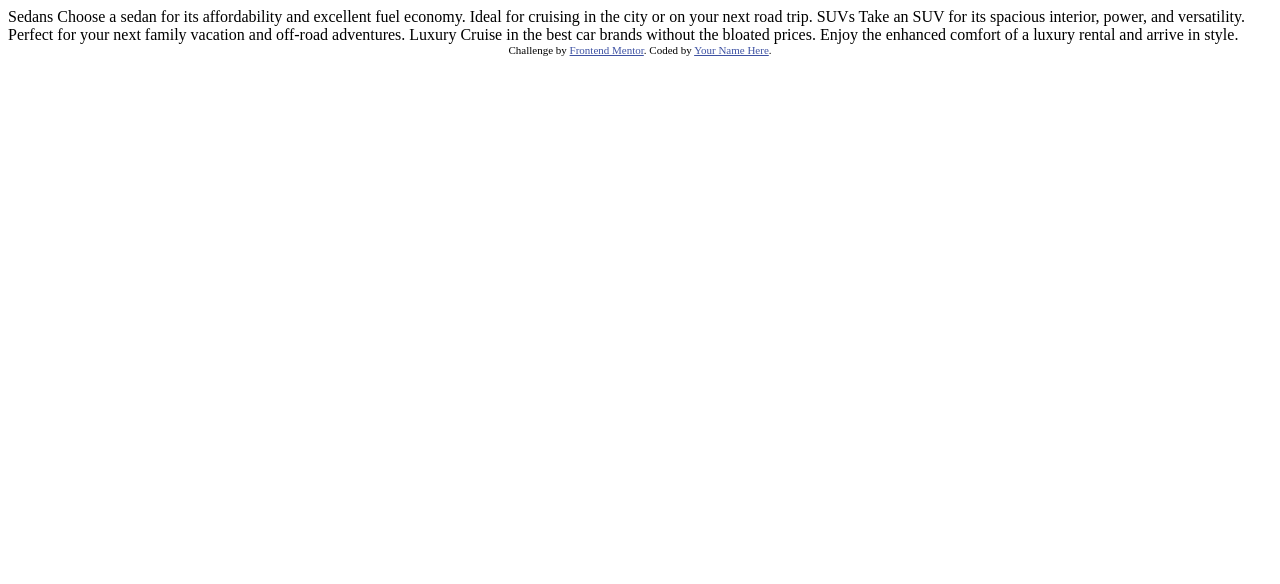
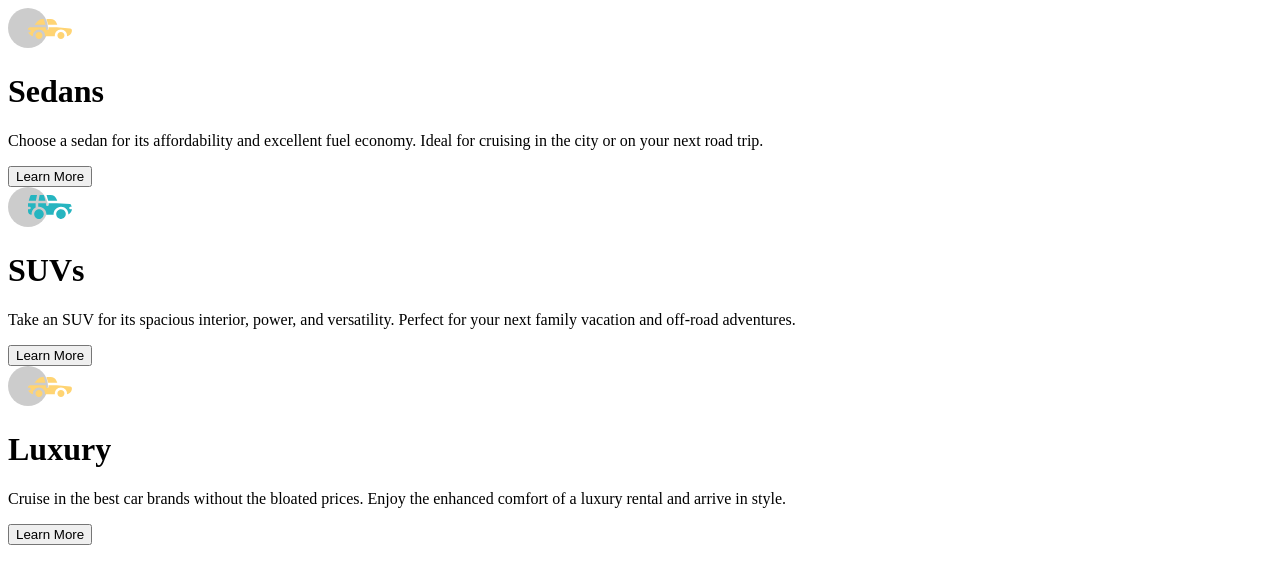
Before and after one commit to RayaneBengaoui/FM_challenge19_3column_component, a plain HTML site: page index.html in a window 1280 px wide. Drawn offline with Linux system fonts and the light colour scheme.

Commit message:
HTML structure

```diff
--- a/index.html
+++ b/index.html
@@ -1,36 +1,48 @@
 <!DOCTYPE html>
 <html lang="en">
   <head>
-  <meta charset="UTF-8">
-  <meta name="viewport" content="width=device-width, initial-scale=1.0"> <!-- displays site properly based on user's device -->
+    <meta charset="UTF-8" />
+    <meta name="viewport" content="width=device-width, initial-scale=1.0" />
+    <!-- displays site properly based on user's device -->
 
-  <link rel="icon" type="image/png" sizes="32x32" href="./images/favicon-32x32.png">
+    <link
+      rel="icon"
+      type="image/png"
+      sizes="32x32"
+      href="./images/favicon-32x32.png"
+    />
 
     <title>Frontend Mentor | 3-column preview card component</title>
-
-  <!-- Feel free to remove these styles or customise in your own stylesheet 👍 -->
-  <style>
-    .attribution { font-size: 11px; text-align: center; }
-    .attribution a { color: hsl(228, 45%, 44%); }
-  </style>
   </head>
   <body>
-
-  Sedans
-  Choose a sedan for its affordability and excellent fuel economy. Ideal for cruising in the city
-  or on your next road trip.
-
-  SUVs
-  Take an SUV for its spacious interior, power, and versatility. Perfect for your next family vacation
-  and off-road adventures.
-
-  Luxury
-  Cruise in the best car brands without the bloated prices. Enjoy the enhanced comfort of a luxury
-  rental and arrive in style.
-
-  <div class="attribution">
-    Challenge by <a href="https://www.frontendmentor.io?ref=challenge" target="_blank">Frontend Mentor</a>.
-    Coded by <a href="#">Your Name Here</a>.
+    <main>
+      <div class="card card-sedans">
+        <img src="./images/icon-sedans.svg" alt="sedans car" />
+        <h1>Sedans</h1>
+        <p class="card__text">
+          Choose a sedan for its affordability and excellent fuel economy. Ideal
+          for cruising in the city or on your next road trip.
+        </p>
+        <button class="card__button">Learn More</button>
       </div>
+      <div class="card card-suv">
+        <img src="./images/icon-suvs.svg" alt="suv car" />
+        <h1>SUVs</h1>
+        <p class="card__text">
+          Take an SUV for its spacious interior, power, and versatility. Perfect
+          for your next family vacation and off-road adventures.
+        </p>
+        <button class="card__button">Learn More</button>
+      </div>
+      <div class="card card-luxury">
+        <img src="./images/icon-sedans.svg" alt="sedans car" />
+        <h1>Luxury</h1>
+        <p class="card__text">
+          Cruise in the best car brands without the bloated prices. Enjoy the
+          enhanced comfort of a luxury rental and arrive in style.
+        </p>
+        <button class="card__button">Learn More</button>
+      </div>
+    </main>
   </body>
 </html>
```
Lines whose indentation alone changed are shown as unchanged.
